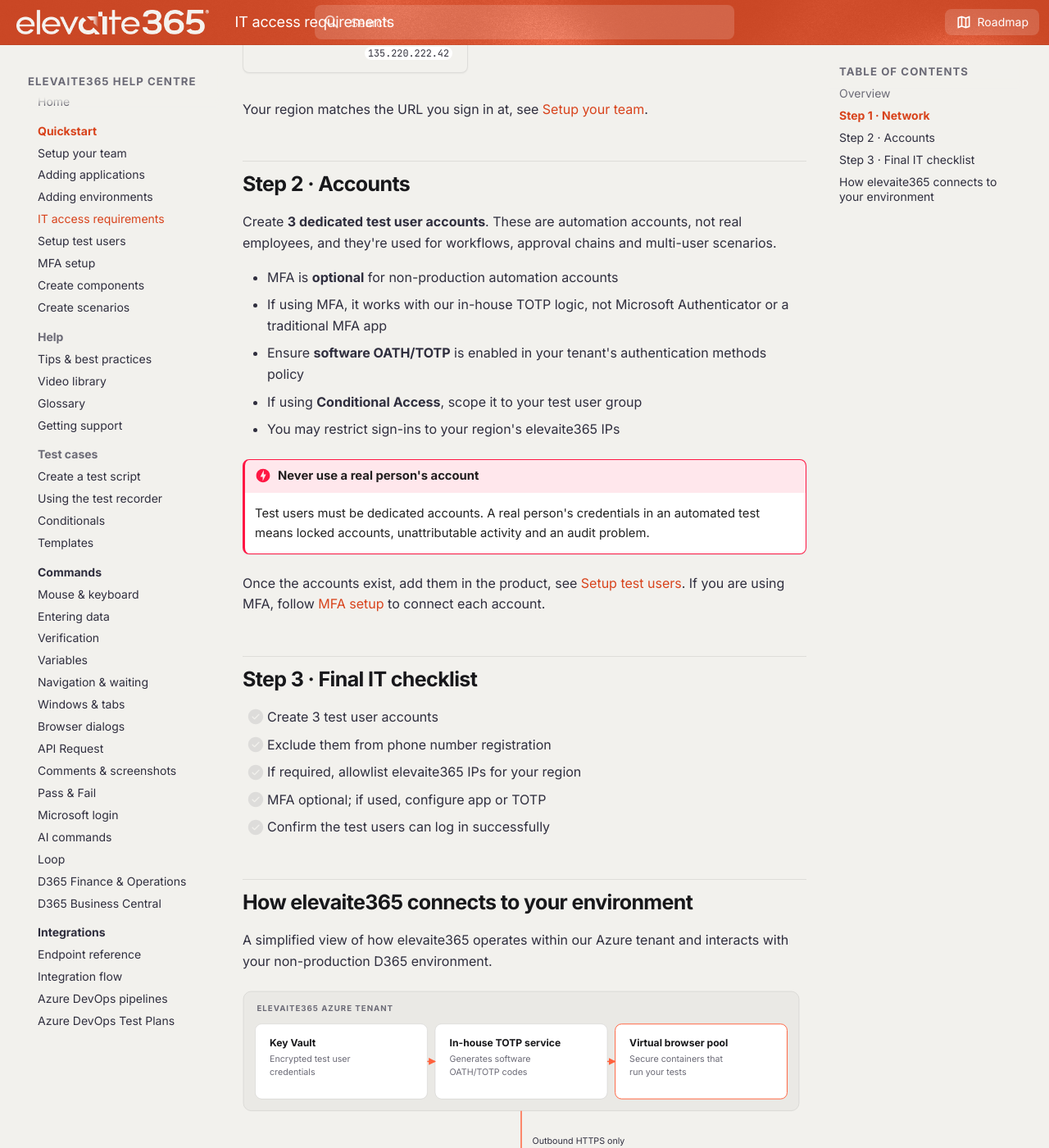
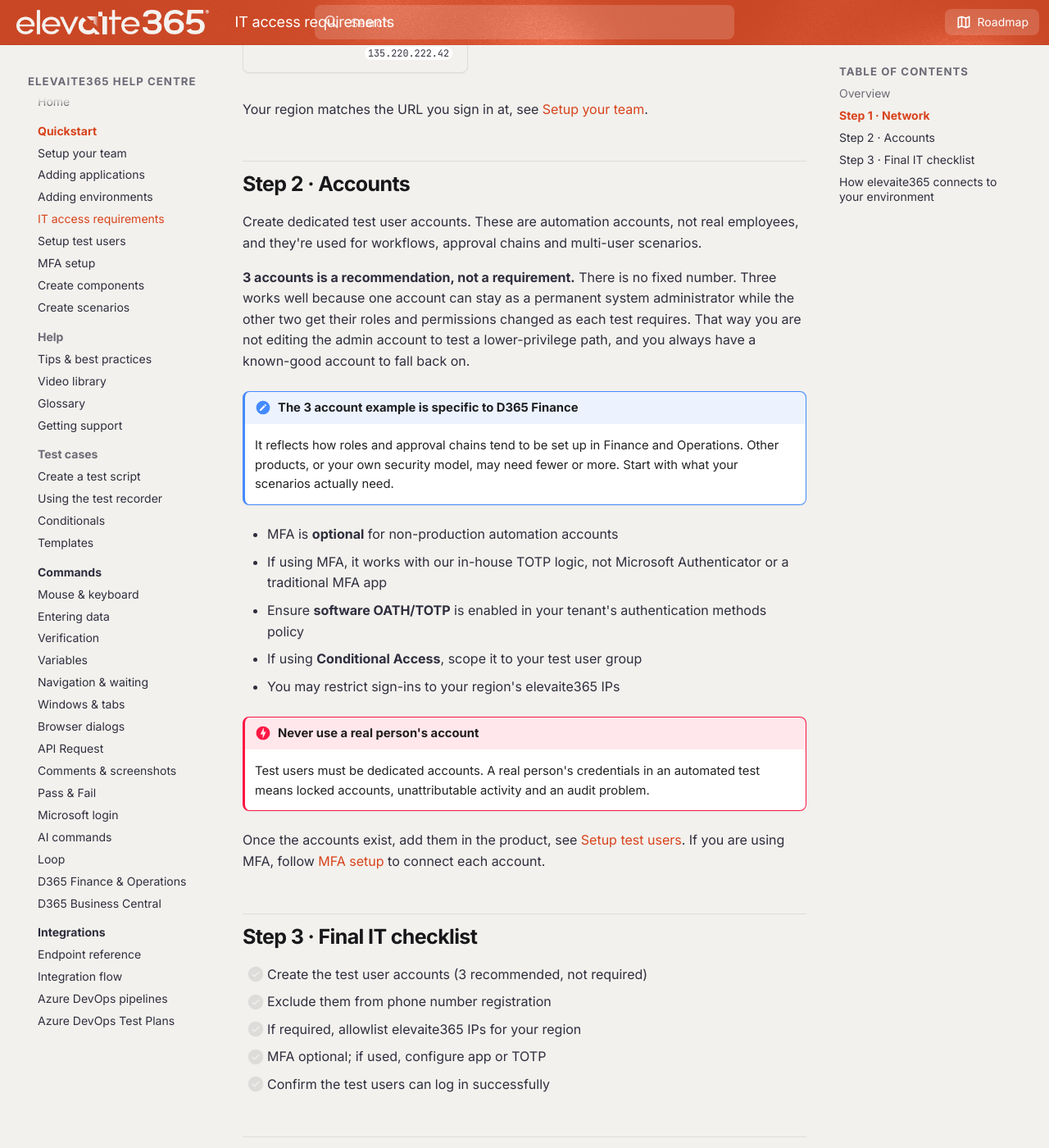
Before and after one commit to Elevaite365-Mike/Wiki, an MkDocs documentation site: the page built from docs/quickstart/access-requirements.md, in a window 1280 px wide and 1400 px high, scrolled down 1453 px. Shown: the whole window at 82% size. Built offline with MkDocs 1.6.1 and Material for MkDocs 9.7.7, drawn with Linux system fonts in a browser that asks for light colours; some of the changed text lies outside the part shown.

Commit message:
fixed wording of test users

```diff
--- a/docs/quickstart/access-requirements.md
+++ b/docs/quickstart/access-requirements.md
@@ -35,7 +35,12 @@ Your region matches the URL you sign in at, see [Setup your team](setup-your-tea
 
 ## Step 2 · Accounts
 
-Create **3 dedicated test user accounts**. These are automation accounts, not real employees, and they're used for workflows, approval chains and multi-user scenarios.
+Create dedicated test user accounts. These are automation accounts, not real employees, and they're used for workflows, approval chains and multi-user scenarios.
+
+**3 accounts is a recommendation, not a requirement.** There is no fixed number. Three works well because one account can stay as a permanent system administrator while the other two get their roles and permissions changed as each test requires. That way you are not editing the admin account to test a lower-privilege path, and you always have a known-good account to fall back on.
+
+!!! note "The 3 account example is specific to D365 Finance"
+    It reflects how roles and approval chains tend to be set up in Finance and Operations. Other products, or your own security model, may need fewer or more. Start with what your scenarios actually need.
 
 - MFA is **optional** for non-production automation accounts
 - If using MFA, it works with our in-house TOTP logic, not Microsoft Authenticator or a traditional MFA app
@@ -50,7 +55,7 @@ Once the accounts exist, add them in the product, see [Setup test users](setup-t
 
 ## Step 3 · Final IT checklist
 
-- [ ] Create 3 test user accounts
+- [ ] Create the test user accounts (3 recommended, not required)
 - [ ] Exclude them from phone number registration
 - [ ] If required, allowlist elevaite365 IPs for your region
 - [ ] MFA optional; if used, configure app or TOTP
```
Also changed, not shown: other parts of docs/quickstart/access-requirements.md (+1 -1 lines).
